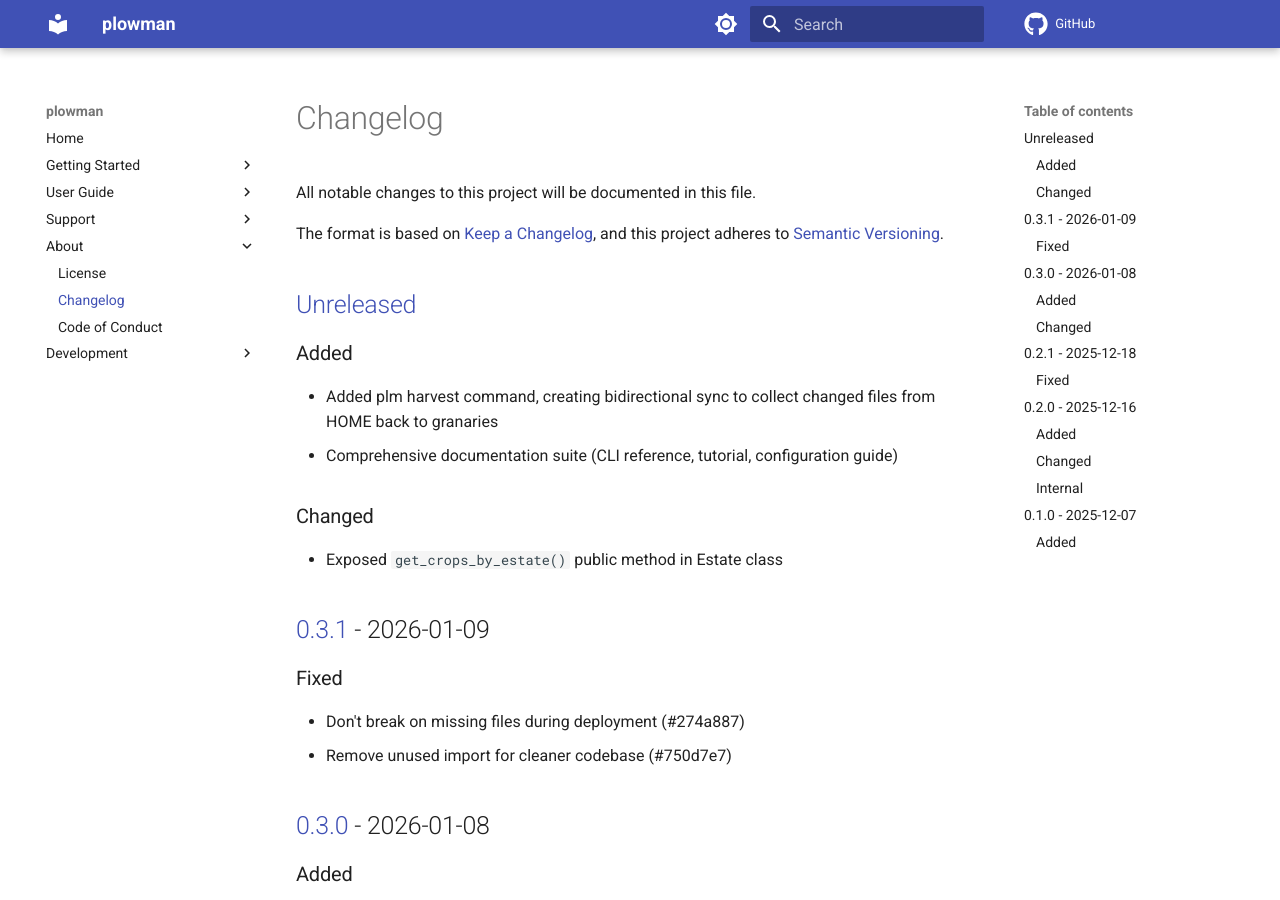
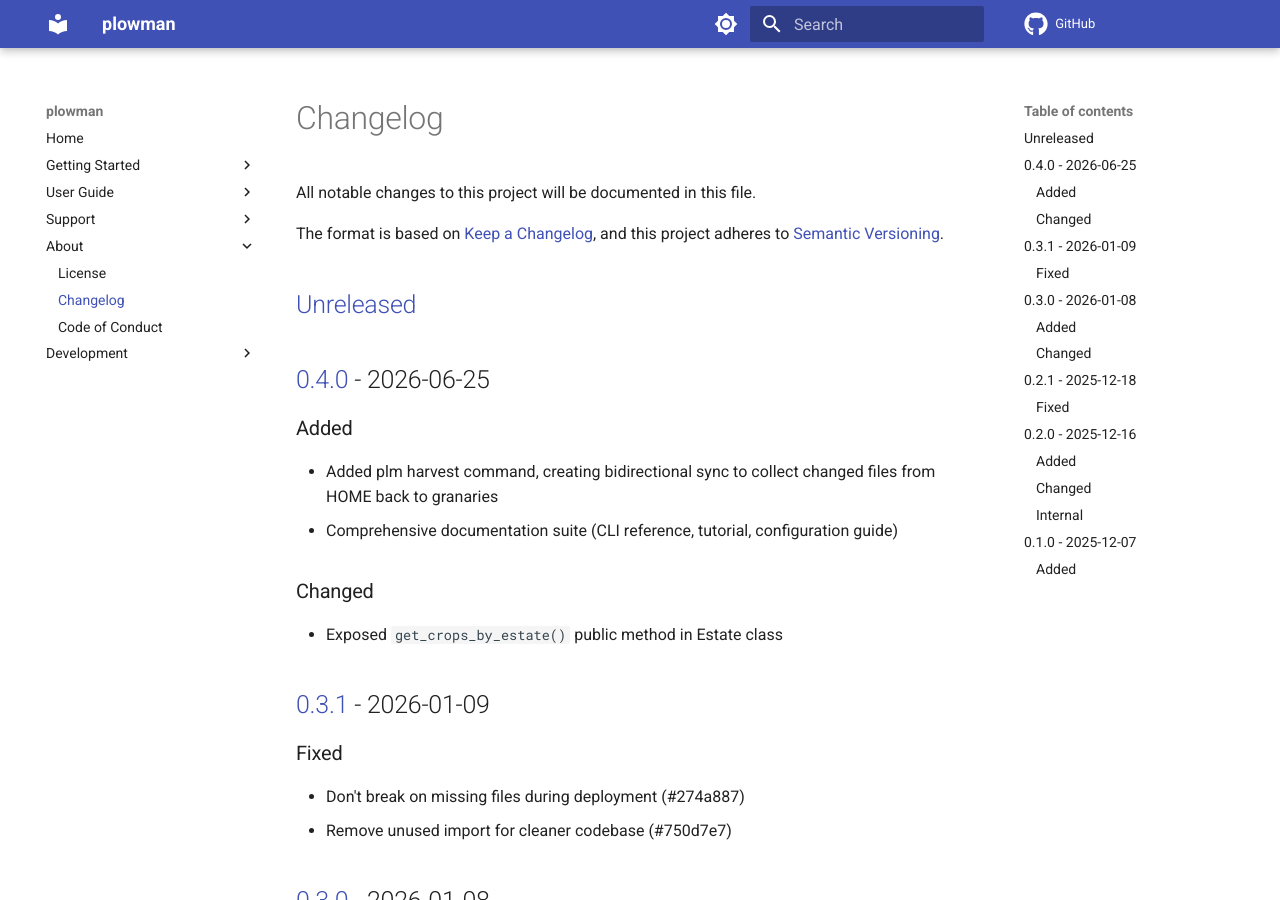
Before and after one commit to spapanik/plowman, an MkDocs documentation site: the page built from docs/CHANGELOG.md, in a window 1280 px wide and 900 px high. Built offline with MkDocs 1.6.1 and Material for MkDocs 9.7.7, drawn with Linux system fonts in a browser that asks for light colours; comment, search, counter and statistics services are not loaded.

Commit message:
🔖 Bump version

```diff
--- a/docs/CHANGELOG.md
+++ b/docs/CHANGELOG.md
@@ -5,6 +5,8 @@ All notable changes to this project will be documented in this file.
 The format is based on [Keep a Changelog], and this project adheres to [Semantic Versioning].
 
 ## [Unreleased]
+
+## [0.4.0] - 2026-06-25
 
 ### Added
 
@@ -74,7 +76,8 @@ The format is based on [Keep a Changelog], and this project adheres to [Semantic
 
 [Keep a Changelog]: https://keepachangelog.com/en/1.1.0/
 [Semantic Versioning]: https://semver.org/spec/v2.0.0.html
-[Unreleased]: https://github.com/spapanik/plowman/compare/v0.3.1...main
+[Unreleased]: https://github.com/spapanik/plowman/compare/v0.4.0...main
+[0.4.0]: https://github.com/spapanik/plowman/compare/v0.3.1...v0.4.0
 [0.3.1]: https://github.com/spapanik/plowman/compare/v0.3.0...v0.3.1
 [0.3.0]: https://github.com/spapanik/plowman/compare/v0.2.1...v0.3.0
 [0.2.1]: https://github.com/spapanik/plowman/compare/v0.2.0...v0.2.1
--- a/pyproject.toml
+++ b/pyproject.toml
@@ -6,7 +6,7 @@ build-backend = "uv_build"
 
 [project]
 name = "plowman"
-version = "0.3.1"
+version = "0.4.0"
 
 authors = [
     { name = "Stephanos Kuma", email = "stephanos@kuma.ai" },
```
